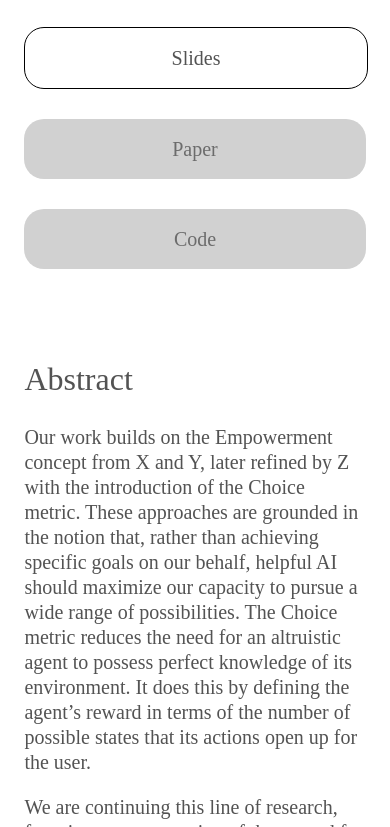
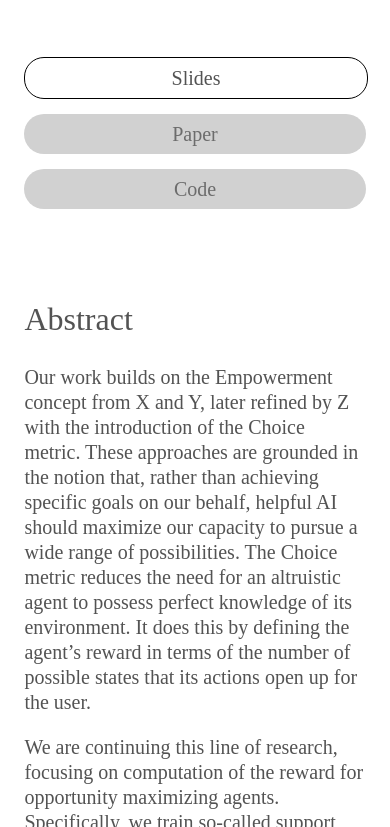
Before and after one commit to sth-strange/RL-for-Empowerment, a plain HTML site: page index.html in a window 390 px wide. Shown: the part 964-1791 px from the top of the page. Drawn offline with nearby package versions, Linux system fonts and the light colour scheme; a script that the page names is missing; a web font is replaced by a local one.

Commit message:
Update responsive.css

```diff
--- a/stylesheets/responsive.css
+++ b/stylesheets/responsive.css
@@ -32,11 +32,12 @@
     }
     .button {
       width: 100%;
-      height: 60px;
-      margin-top: 30px;
+      height: 40px;
+      /* margin-top: 30px; */
     }
     .button_distance {
       margin-left: 0px;
+      margin-top: 15px;
     }
 }
 @media only screen and (min-width: 744px) and (max-width: 834px) {
@@ -73,6 +74,7 @@
     .button_flex {
       display: flex;
     }
+
 }
 @media only screen and (min-width: 834px) and (max-width: 1024px) {
   .container {
```
